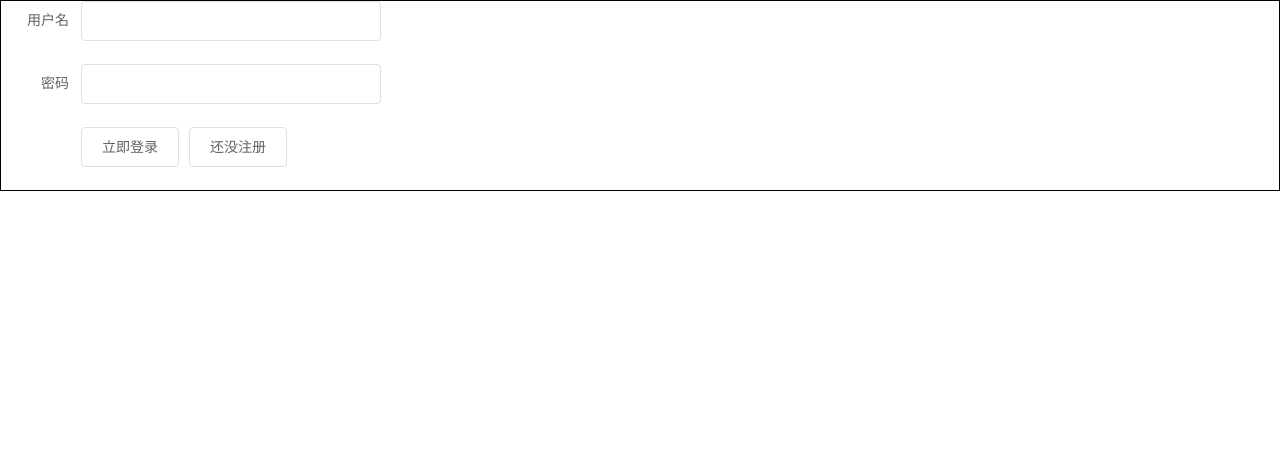
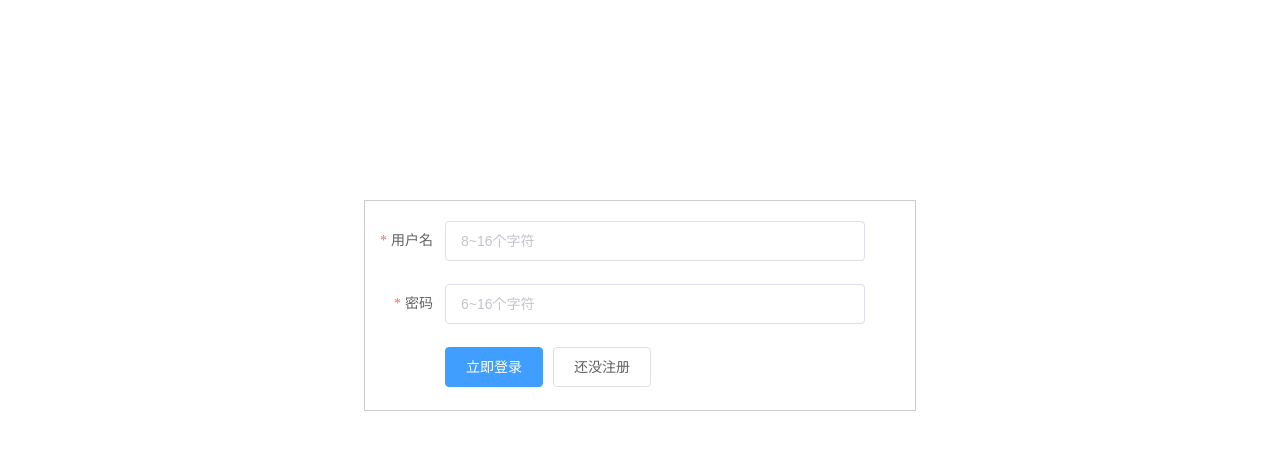
Before and after one commit to Okay245/-, a Vue app: page /login in a window 1280 px wide. Shown: the top 450 px of the page. Built offline with nearby package versions, Linux system fonts and the light colour scheme.

Commit message:
优化登录

```diff
--- a/src/views/login.vue
+++ b/src/views/login.vue
@@ -1,20 +1,21 @@
 <template>
-  <div id="box">
+  <div id="container">
     <el-form
-      ref="form"
+      ref="login"
       :model="form"
       label-width="80px"
       @submit.native.prevent="onSubmit"
+      :rules="rules"
     >
-      <el-form-item label="用户名">
-        <el-col :span="6"><el-input v-model="form.username"></el-input></el-col>
+      <el-form-item label="用户名" prop="username">
+        <el-input v-model="form.username" placeholder="8~16个字符"></el-input>
       </el-form-item>
-      <el-form-item label="密码">
-        <el-col :span="6"><el-input v-model="form.password"></el-input></el-col>
+      <el-form-item label="密码" prop="password">
+        <el-input v-model="form.password" placeholder="6~16个字符"></el-input>
       </el-form-item>
       <el-form-item>
-        <el-button native-type="submit">立即登录</el-button>
-        <el-button>还没注册</el-button>
+        <el-button native-type="submit" type="primary">立即登录</el-button>
+        <el-button @click="skipRegister">还没注册</el-button>
       </el-form-item>
     </el-form>
     <router-view></router-view>
@@ -29,18 +30,50 @@ export default {
         username: "",
         password: "",
       },
+      rules: {
+        username: [
+          { required: true, message: "用户名不能为空", trigger: "blur" },
+          { required: true, message: "", trigger: "blur" },
+        ],
+        password: [
+          { required: true, message: "密码不能为空", trigger: "blur" },
+        ],
+      },
     };
   },
   methods: {
     onSubmit() {
-      console.log(this.form);
+      this.$refs["login"].validate((valid) => {
+        if (valid) {
+          console.log("成功");
+        } else {
+          console.log("校验失败");
+        }
+      });
     },
+    skipRegister() {},
+  },
+  created() {
+    console.log(this);
+    document.onselectstart = function () {
+      return false;
+    };
   },
 };
 </script>
 
 <style scoped>
-#box {
-  border: 1px solid black;
+#container {
+  max-width: 500px;
+  padding-right: 50px;
+  padding-top: 20px;
+  margin: 0 auto;
+  margin-top: 200px;
+  border: 1px solid rgba(0, 0, 0, 0.2);
+  transition: all 0.5s;
+}
+
+#container:hover {
+  box-shadow: 0 3px 5px rgba(0, 0, 0, 0.1), 0 -3px 5px rgba(0, 0, 0, 0.1);
 }
 </style>
```
